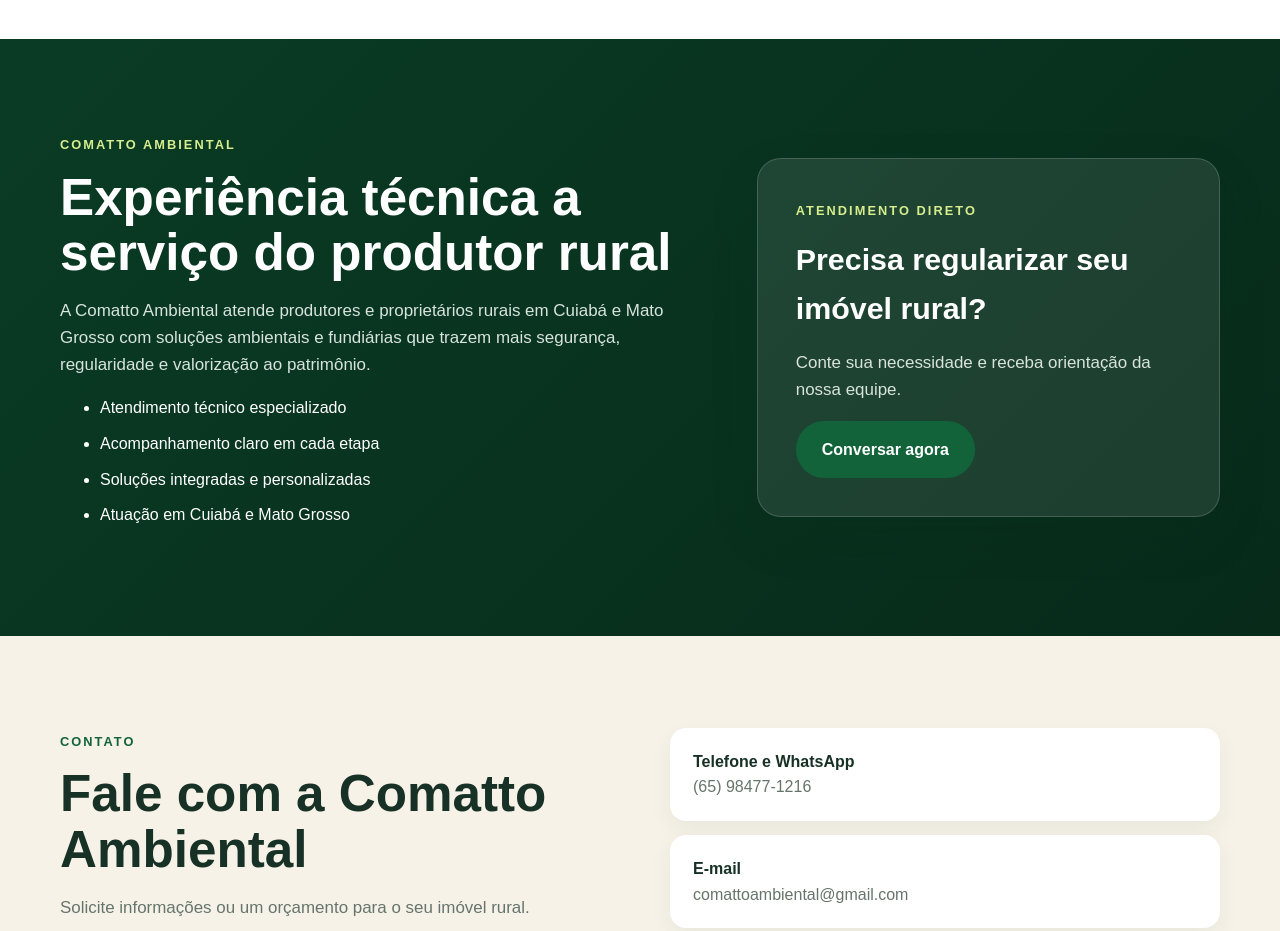
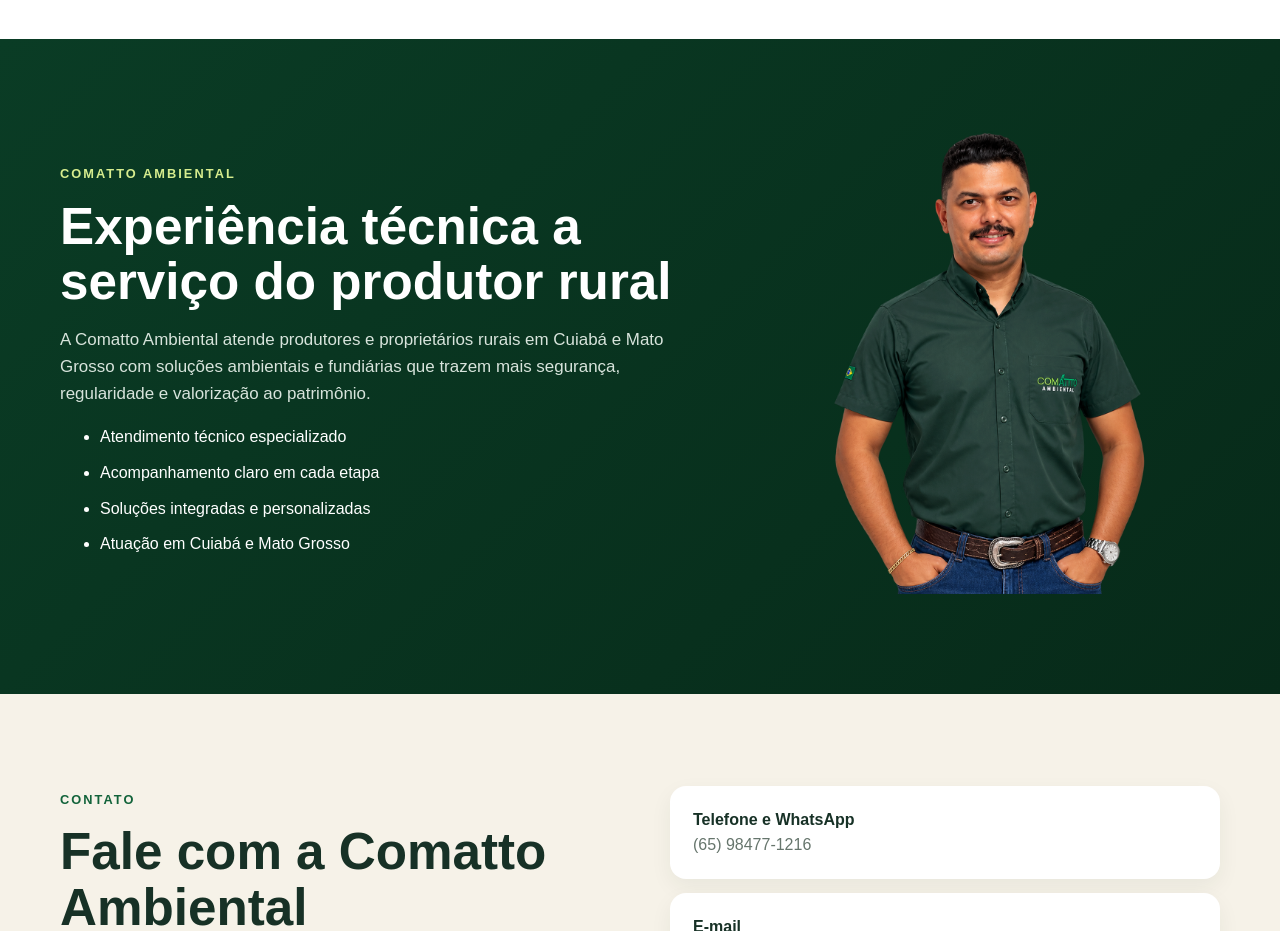
Before and after one commit to comattoambiental-hue/Comatto-Ambiental, a plain HTML site: page index.html in a window 1280 px wide. Shown: the part 1980-2911 px from the top of the page. Drawn offline with Linux system fonts and the light colour scheme.

Commit message:
Update index.html

```diff
--- a/index.html
+++ b/index.html
@@ -93,12 +93,9 @@
         <li>Atuação em Cuiabá e Mato Grosso</li>
       </ul>
     </div>
-    <aside class="cta-box">
-      <span class="eyebrow">Atendimento direto</span>
-      <h3>Precisa regularizar seu imóvel rural?</h3>
-      <p>Conte sua necessidade e receba orientação da nossa equipe.</p>
-      <a class="btn" href="https://wa.me/5565984771216?text=Olá!%20Preciso%20de%20orientação%20sobre%20regularização%20ambiental%20ou%20fundiária." target="_blank" rel="noopener">Conversar agora</a>
-    </aside>
+    <div class="about-photo">
+  <img src="matiz.webp.png" alt="Comatto Ambiental">
+</div>
   </div>
 </section>
 
```
